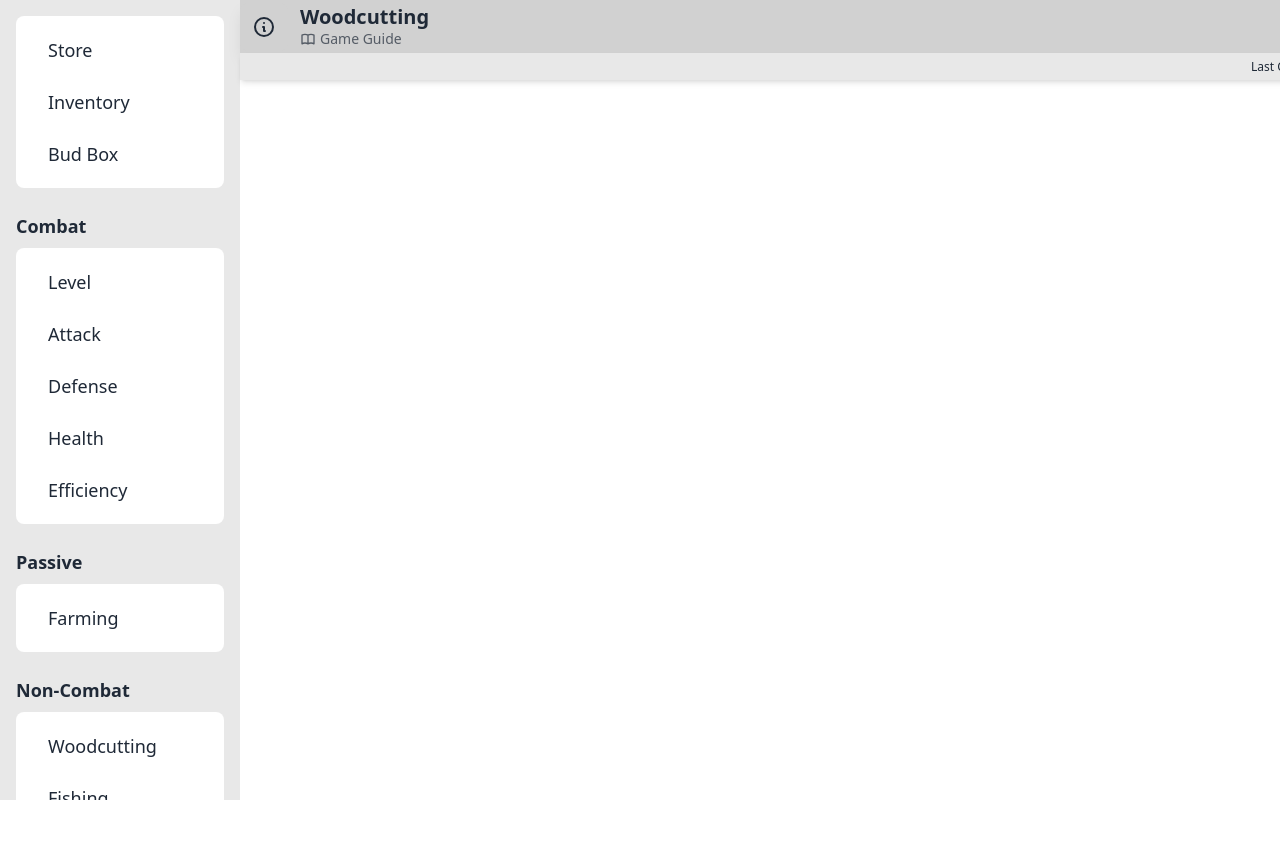
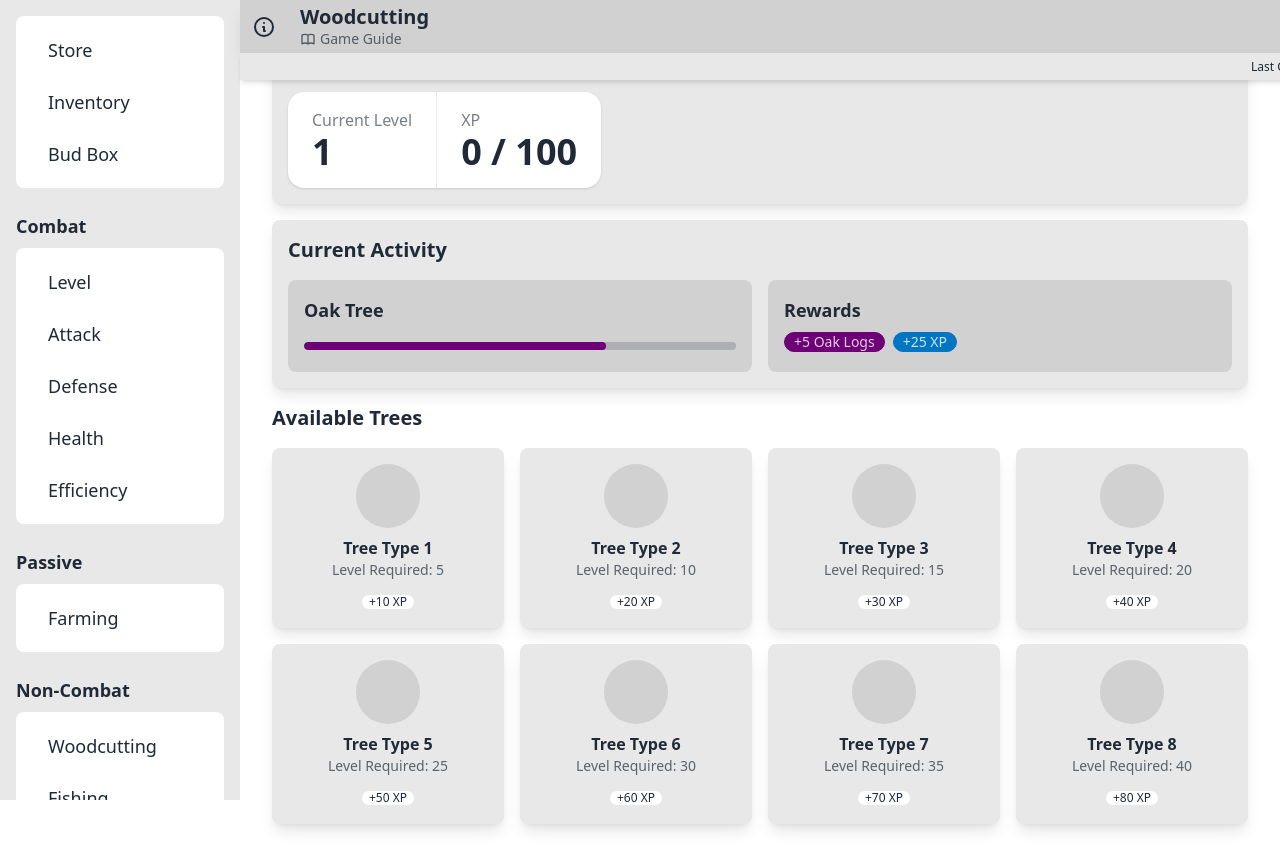
Before and after one commit to silveralcid/idle-buds, a React (Vite) app in the folder idle-buds/: page / in a window 1280 px wide. Before the commit the page ends 800 px from the top, so only its background shows below. Built offline with nearby package versions, Linux system fonts and the light colour scheme.

Commit message:
feat: implement gathering activity page basic layout

```diff
--- /dev/null
+++ b/idle-buds/src/components/Activities/ActivityProgressOverview.tsx
@@ -0,0 +1,35 @@
+import { FC } from 'react';
+
+interface ActivityProgressOverviewProps {
+    activityName: string;
+    currentLevel: number;
+    currentXP: number;
+    maxXP: number;
+}
+
+const ActivityProgressOverview: FC<ActivityProgressOverviewProps> = ({
+    activityName,
+    currentLevel,
+    currentXP,
+    maxXP
+}) => {
+    return (
+        <div className="w-full bg-base-200 rounded-lg p-4 shadow-lg">
+            <h2 className="text-xl font-bold">{activityName} Status</h2>
+            <div className="stats shadow mt-4">
+                <div className="stat">
+                    <div className="stat-title">Current Level</div>
+                    <div className="stat-value">{currentLevel}</div>
+                </div>
+                <div className="stat">
+                    <div className="stat-title">XP</div>
+                    <div className="stat-value">
+                        {currentXP.toLocaleString()} / {maxXP.toLocaleString()}
+                    </div>
+                </div>
+            </div>
+        </div>
+    );
+};
+
+export default ActivityProgressOverview;
--- /dev/null
+++ b/idle-buds/src/components/Activities/Gathering/Woodcutting/WoodcuttingActivityPage.tsx
@@ -0,0 +1,74 @@
+import { FC } from 'react';
+import ActivityProgressOverview from '../../ActivityProgressOverview';
+
+interface WoodcuttingActivityPageProps {
+    // Add props as needed
+}
+
+const WoodcuttingActivityPage: FC<WoodcuttingActivityPageProps> = () => {
+    return (
+        <div className="flex flex-col w-full gap-4 p-4">
+            {/* Row 1: Activity Progress overview Section */}
+            <ActivityProgressOverview
+                activityName="Woodcutting"
+                currentLevel={1}
+                currentXP={0}
+                maxXP={100}
+            />
+
+            {/* Row 2: Active Woodcutting Area */}
+            <div className="w-full bg-base-200 rounded-lg p-4 shadow-lg">
+                <h2 className="text-xl font-bold mb-4">Current Activity</h2>
+                <div className="flex flex-col md:flex-row gap-4">
+                    {/* Active Tree Info */}
+                    <div className="flex-1 bg-base-300 rounded-lg p-4">
+                        <h3 className="text-lg font-semibold">Oak Tree</h3>
+                        <div className="progress-bar mt-2">
+                            <progress
+                                className="progress progress-primary w-full"
+                                value="70"
+                                max="100"
+                            ></progress>
+                        </div>
+                    </div>
+
+                    {/* Current Rewards */}
+                    <div className="flex-1 bg-base-300 rounded-lg p-4">
+                        <h3 className="text-lg font-semibold">Rewards</h3>
+                        <div className="flex gap-2 mt-2">
+                            <div className="badge badge-primary">+5 Oak Logs</div>
+                            <div className="badge badge-secondary">+25 XP</div>
+                        </div>
+                    </div>
+                </div>
+            </div>
+
+            {/* Row 3: Available Trees Grid */}
+            <div className="w-full">
+                <h2 className="text-xl font-bold mb-4">Available Trees</h2>
+                <div className="grid grid-cols-2 md:grid-cols-3 lg:grid-cols-4 gap-4">
+                    {/* Tree Cards */}
+                    {[1, 2, 3, 4, 5, 6, 7, 8].map((index) => (
+                        <div
+                            key={index}
+                            className="bg-base-200 rounded-lg p-4 shadow-lg hover:shadow-xl transition-shadow cursor-pointer"
+                        >
+                            <div className="flex flex-col items-center">
+                                <div className="w-16 h-16 bg-base-300 rounded-full mb-2">
+                                    {/* Tree Icon Placeholder */}
+                                </div>
+                                <h3 className="font-semibold">Tree Type {index}</h3>
+                                <p className="text-sm text-base-content/70">Level Required: {index * 5}</p>
+                                <div className="mt-2">
+                                    <span className="badge badge-sm">+{index * 10} XP</span>
+                                </div>
+                            </div>
+                        </div>
+                    ))}
+                </div>
+            </div>
+        </div>
+    );
+};
+
+export default WoodcuttingActivityPage;
--- a/idle-buds/src/components/GameContent.tsx
+++ b/idle-buds/src/components/GameContent.tsx
@@ -1,8 +1,9 @@
+import WoodcuttingActivityPage from "./Activities/Gathering/Woodcutting/WoodcuttingActivityPage";
+
 export const GameContent = () => {
     return (
-      <div className="flex flex-col gap-4">
-        <h1 className="text-2xl font-bold">Game Content</h1>
-        {/* Your game content here */}
+      <div className="">
+        <WoodcuttingActivityPage />
       </div>
     );
   };
```
Also changed, not shown: idle-buds/src/components/Activities/Gathering/GatheringNodeCard.tsx (added), idle-buds/src/components/Activities/Gathering/GatheringSessionProgress.tsx (added).
